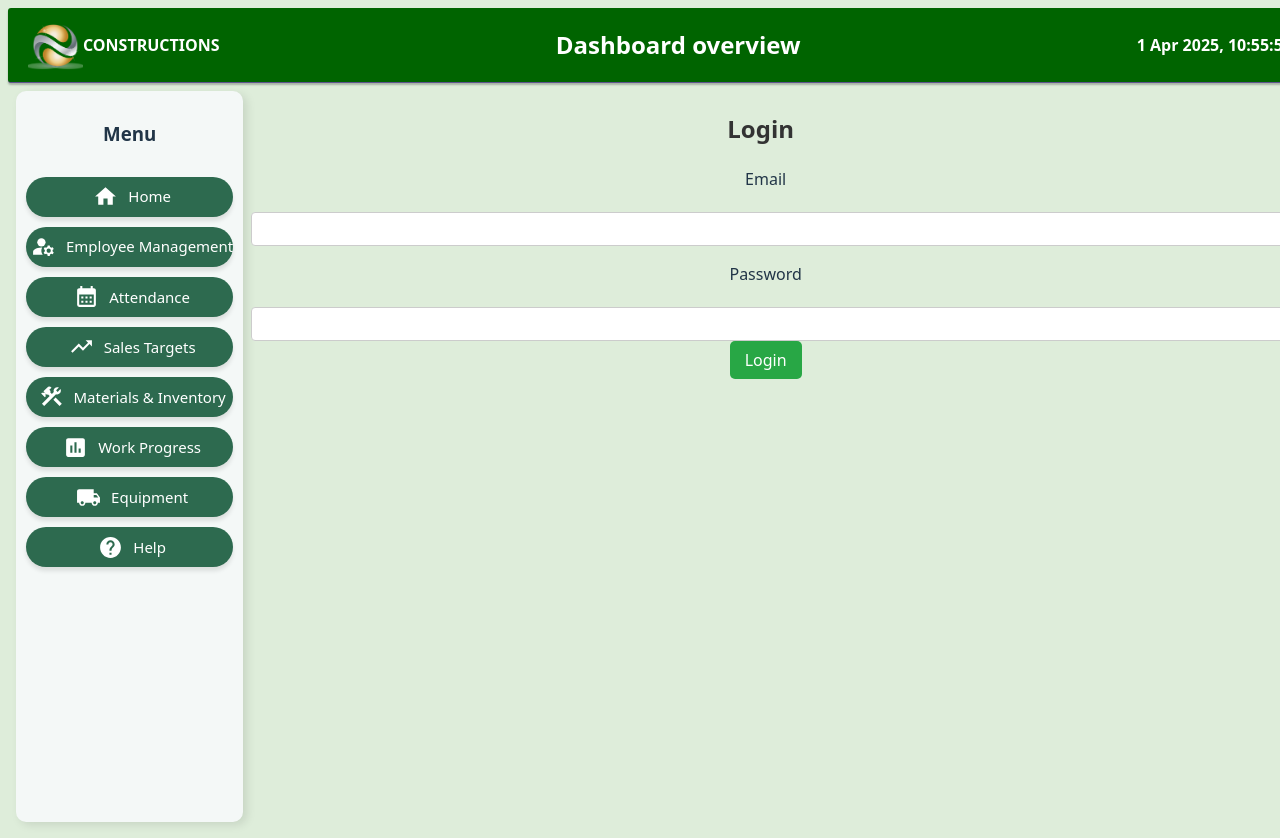
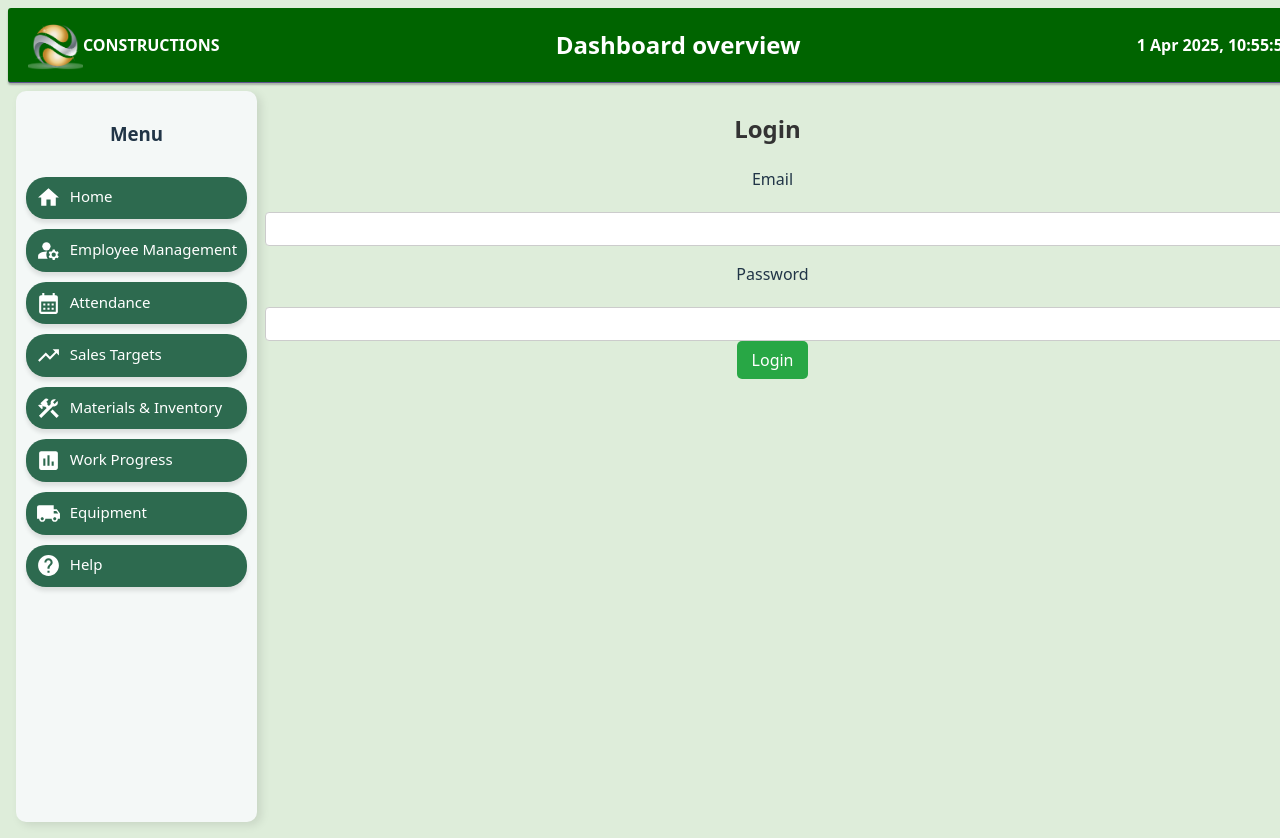
Before and after one commit to Volt-Matrix/volt-erp, a React (Vite) app: page /login in a window 1280 px wide. Shown: the top 838 px of the page. Built offline with nearby package versions, Linux system fonts and the light colour scheme.

Commit message:
fix alignment styling in sidebar options

```diff
--- a/src/assets/styles/side-bar-option.css
+++ b/src/assets/styles/side-bar-option.css
@@ -1,9 +1,6 @@
 .sidebar-option {
   text-decoration: none;
   color: white;
-  /* width: 250px; */
-
-  /* font-weight: bold; */
   font-size: 15px;
 
   background: #2d6a4f;
@@ -12,8 +9,7 @@
 
   display: flex;
   flex-direction: row;
-  justify-content: center;
-  gap: 10px;
+  justify-content: flex-start;
 }
 
 .sidebar-option.active {
@@ -26,20 +22,17 @@
   color: #000000;
 }
 
-.sidebar-option-text {
-  padding-top: 8.8px;
-  padding-bottom: 8.8px;
-
-  display: flex;
+.sidebar-icon {
+  padding: 8.8px;
+  padding-right: 0;
+  display:flex;
   justify-content: center;
   align-items: center;
-
-  text-align: left;
+  margin-left: 1.2px;
 }
 
-.sidebar-icon {
-  padding-left: 5px;
-  display: flex;
-  justify-content: center;
-  align-items: center;
+.sidebar-option-text {
+  padding: 8.8px;
+  text-align: left;
+  margin-right: 1.2px;
 }
```
